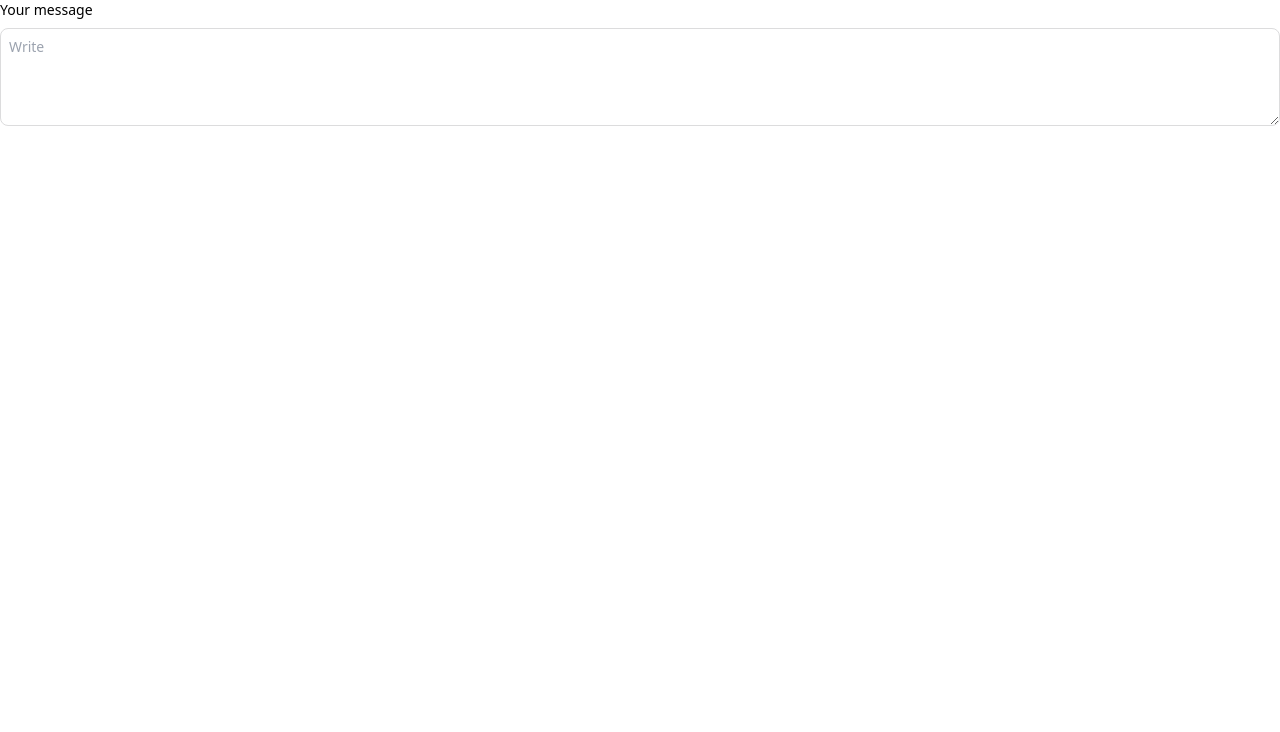
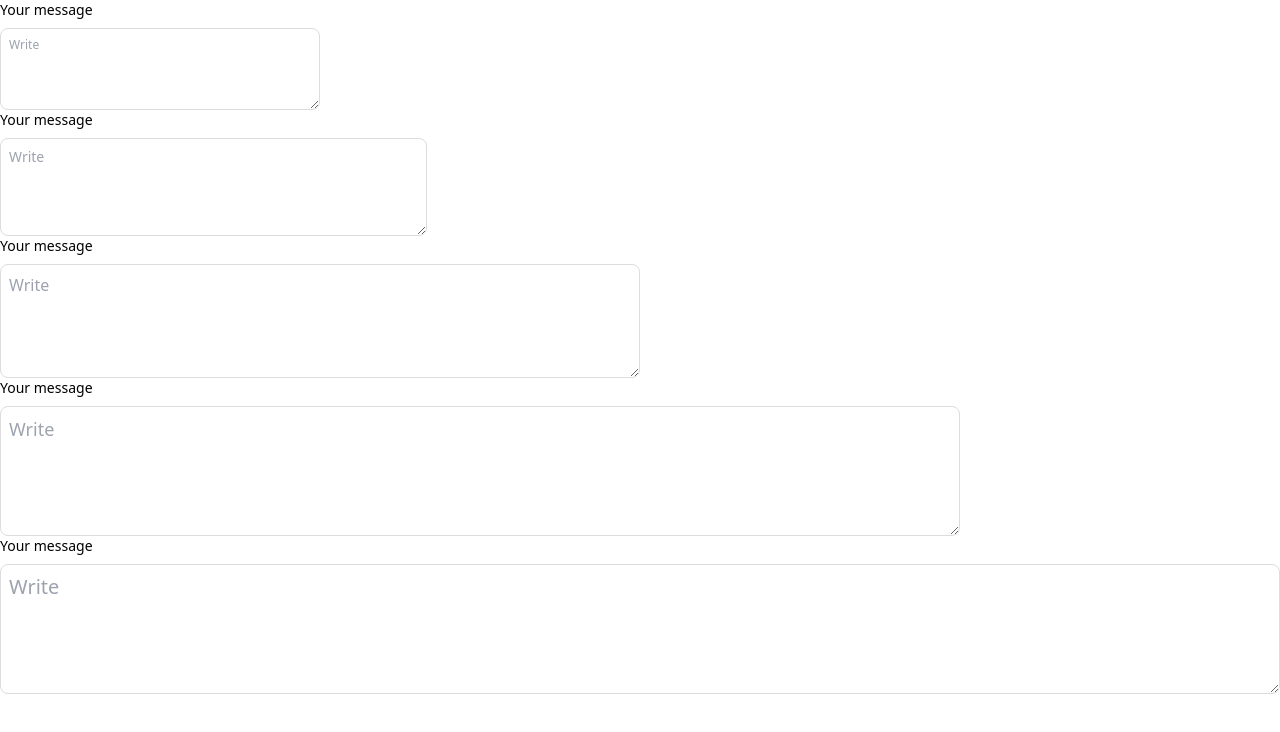
Before and after one commit to Poten14/Componique, a Next.js app: page /yr in a window 1280 px wide. Shown: the top 732 px of the page. Built offline with nearby package versions, Linux system fonts and the light colour scheme.

Commit message:
FEAT : size props로 받아와 여러가지 크기 추가

```diff
--- a/src/app/(page)/yr/page.tsx
+++ b/src/app/(page)/yr/page.tsx
@@ -22,10 +22,48 @@ const page = () => {
         size={10}
         placeholder="Search"
       /> */}
+      {/* textarea 연습 */}
       <Textarea
         label="Your message"
         name="text"
         id="text"
+        size="xs"
+        rows={4}
+        cols={20}
+        placeholder="Write"
+      />
+      <Textarea
+        label="Your message"
+        name="text"
+        id="text"
+        size="small"
+        rows={4}
+        cols={20}
+        placeholder="Write"
+      />
+      <Textarea
+        label="Your message"
+        name="text"
+        id="text"
+        size="medium"
+        rows={4}
+        cols={20}
+        placeholder="Write"
+      />
+      <Textarea
+        label="Your message"
+        name="text"
+        id="text"
+        size="large"
+        rows={4}
+        cols={20}
+        placeholder="Write"
+      />
+      <Textarea
+        label="Your message"
+        name="text"
+        id="text"
+        size="xl"
         rows={4}
         cols={20}
         placeholder="Write"
--- a/src/components/Textarea/Textarea.tsx
+++ b/src/components/Textarea/Textarea.tsx
@@ -1,9 +1,23 @@
 interface TextareaProps
   extends React.TextareaHTMLAttributes<HTMLTextAreaElement> {
-  label: string;
+  label?: string;
+  size?: "xs" | "small" | "medium" | "large" | "xl";
 }
 
-const Textarea: React.FC<TextareaProps> = ({ label, id, ...props }) => {
+const sizeClasses = {
+  xs: "w-1/4 text-xs",
+  small: "w-1/3 text-sm",
+  medium: "w-1/2 text-base",
+  large: "w-3/4 text-lg",
+  xl: "w-full text-xl",
+};
+
+const Textarea: React.FC<TextareaProps> = ({
+  label,
+  id,
+  size = "xl",
+  ...props
+}) => {
   return (
     <>
       <label htmlFor={id} className="text-gray-900 mb-2 block text-sm">
@@ -12,9 +26,11 @@ const Textarea: React.FC<TextareaProps> = ({ label, id, ...props }) => {
       <textarea
         id={id}
         {...props}
-        className="text-gray-900 block w-full rounded-lg border border-gray p-2 text-sm focus:border-Primary focus:ring-Primary"
+        className={`text-gray-900 ${sizeClasses[size]} block rounded-lg border border-gray p-2 focus:border-Primary focus:ring-Primary`}
       ></textarea>
     </>
   );
 };
 export default Textarea;
+
+// size 별로
```
